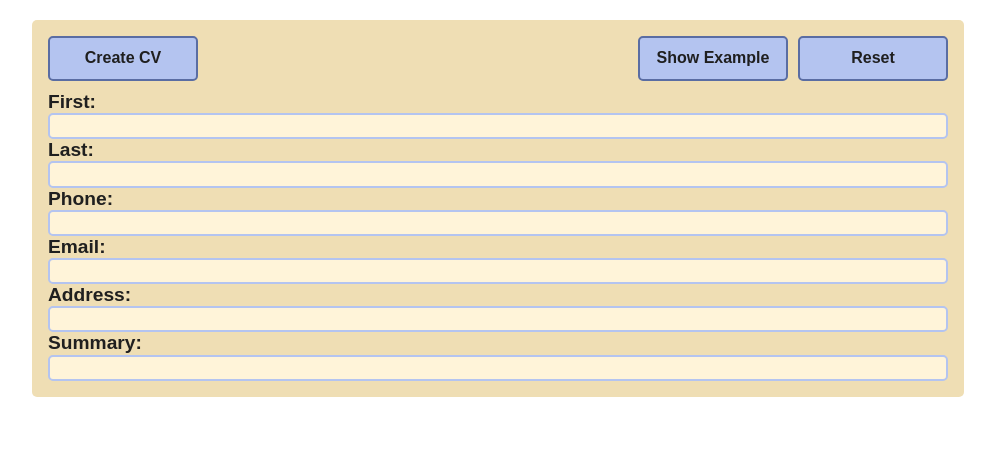
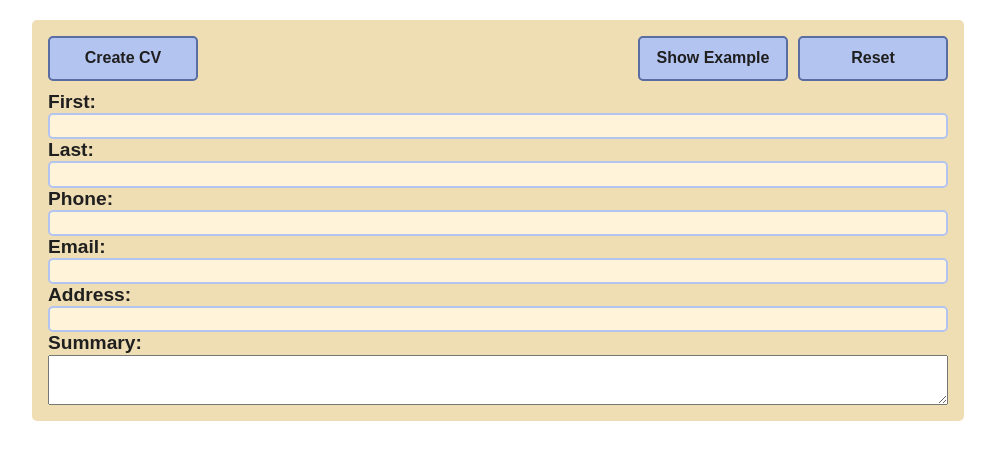
Before and after one commit to xincryptedx/cv-creator, a React (Vite) app: page / in a window 1280 px wide. Shown: the top 460 px of the page, without its empty margins (142-1137 px from the left). Built offline with nearby package versions, Linux system fonts and the light colour scheme.

Commit message:
Make input rules form-wide

```diff
--- a/src/components/BasicInfo.jsx
+++ b/src/components/BasicInfo.jsx
@@ -68,6 +68,7 @@ function BasicInfo({ data, setData }) {
       <FormInput
         labelFor="summary"
         labelText="Summary:"
+        inputType="textarea"
         inputValue={summary}
         setDataProperty={setSummary}
       ></FormInput>
--- a/src/style/BasicInfo.module.css
+++ b/src/style/BasicInfo.module.css
@@ -7,11 +7,3 @@
   font-size: 1.2rem;
   background-color: var(--background_2);
 }
-
-.basicInfoSection input {
-  color: var(--font_1);
-  font-size: 1.1rem;
-  background-color: var(--background_1);
-  border: 2px solid var(--primary_1);
-  border-radius: 5px;
-}
--- a/src/style/CvForm.module.css
+++ b/src/style/CvForm.module.css
@@ -27,6 +27,14 @@
 
   margin: 20px;
   padding: 16px;
+}
+
+.cvForm input {
+  color: var(--font_1);
+  font-size: 1.1rem;
+  background-color: var(--background_1);
+  border: 2px solid var(--primary_1);
+  border-radius: 5px;
 }
 
 .cvForm button {
```
